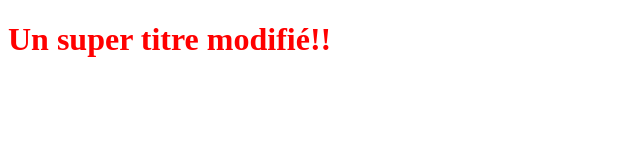
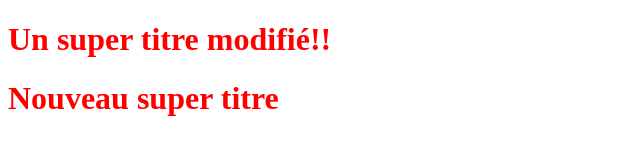
Before and after one commit to FrancescoFran/OpenclassroomsProject, a plain HTML site: page index.html in a window 1280 px wide. Shown: the whole page, without its empty margins (0-640 px from the left). Drawn offline with Linux system fonts and the light colour scheme.

Commit message:
Ajoute titre

```diff
--- a/index.html
+++ b/index.html
@@ -6,5 +6,6 @@
 </head>
 <body>
    <h1>Un super titre modifié!!</h1>
+   <h1>Nouveau super titre</h1>
 </body>
 </html>
```
